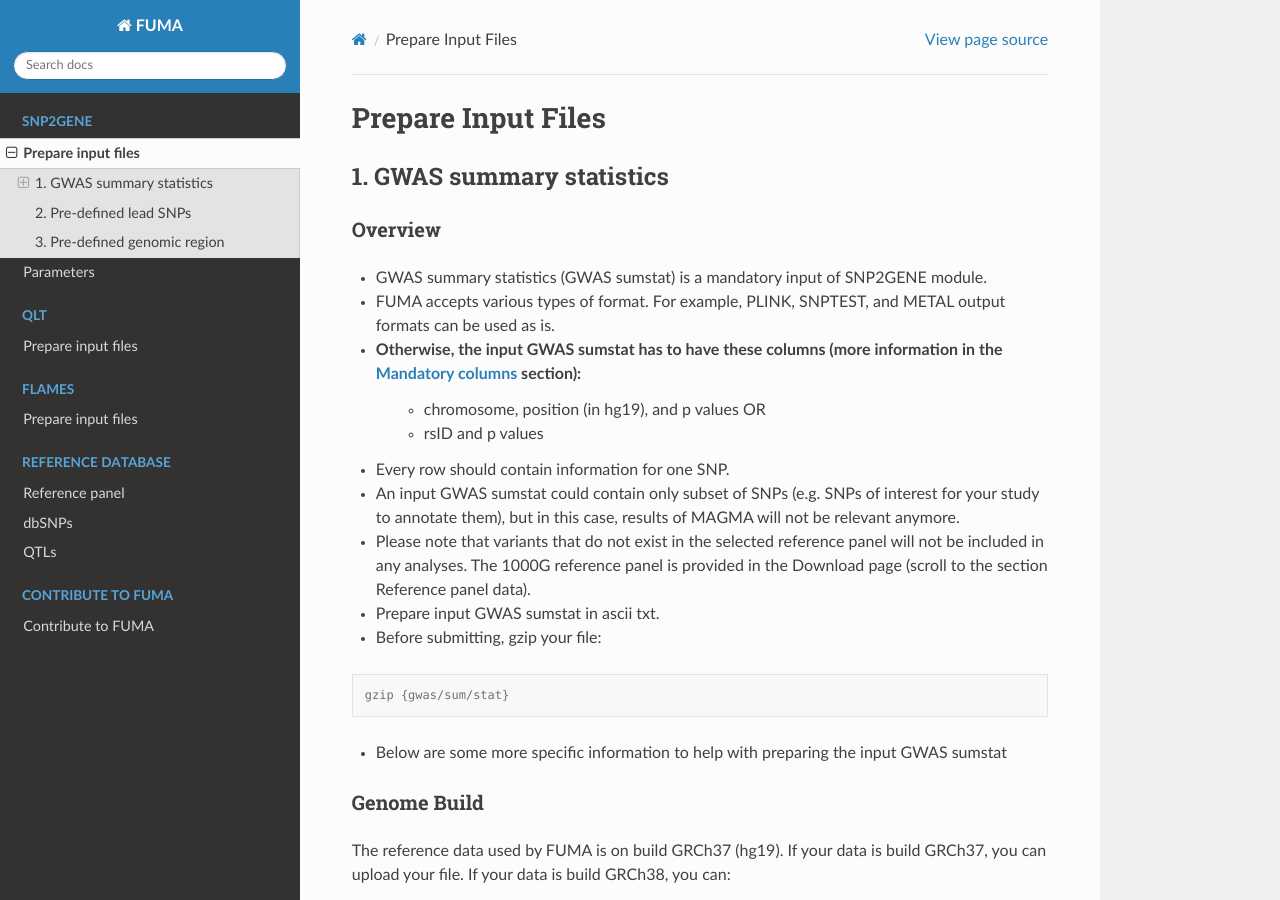
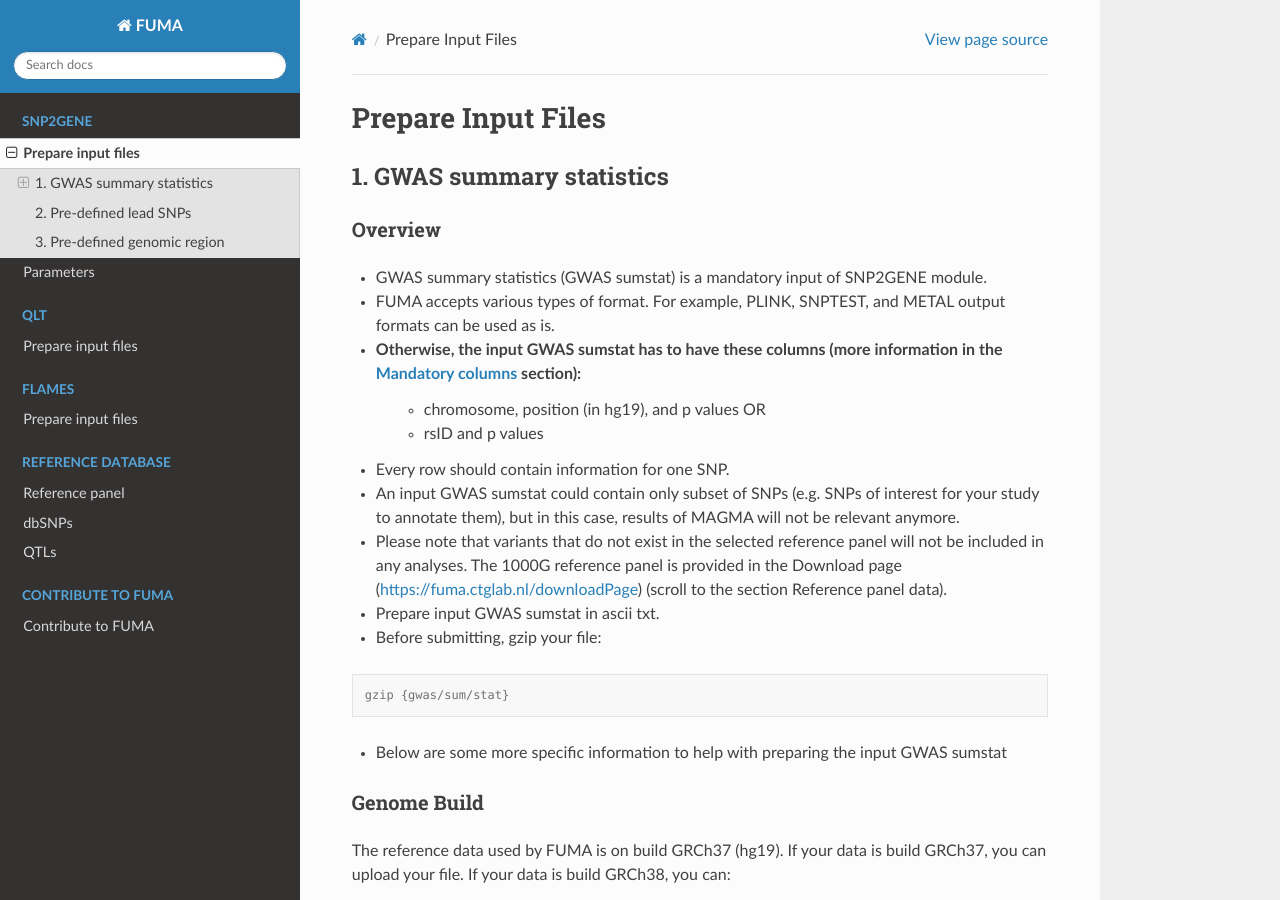
Before and after one commit to tanyaphung/fuma_docs, a Sphinx documentation site: the page built from docs/source/snp2gene/prepare_input_files.rst, in a window 1280 px wide and 900 px high. Built offline with Sphinx 7.4.7 and the Read the Docs theme 3.1.0, drawn with Linux system fonts in a browser that asks for light colours; some of the changed lines change nothing that is shown.

Commit message:
add link to download page

```diff
--- a/docs/source/snp2gene/prepare_input_files.rst
+++ b/docs/source/snp2gene/prepare_input_files.rst
@@ -14,7 +14,7 @@
    - rsID and p values
 - Every row should contain information for one SNP.
 - An input GWAS sumstat could contain only subset of SNPs (e.g. SNPs of interest for your study to annotate them), but in this case, results of MAGMA will not be relevant anymore.
-- Please note that variants that do not exist in the selected reference panel will not be included in any analyses. The 1000G reference panel is provided in the Download page (scroll to the section Reference panel data).
+- Please note that variants that do not exist in the selected reference panel will not be included in any analyses. The 1000G reference panel is provided in the Download page (https://fuma.ctglab.nl/downloadPage) (scroll to the section Reference panel data).
 - Prepare input GWAS sumstat in ascii txt.
 - Before submitting, gzip your file:
 
```
